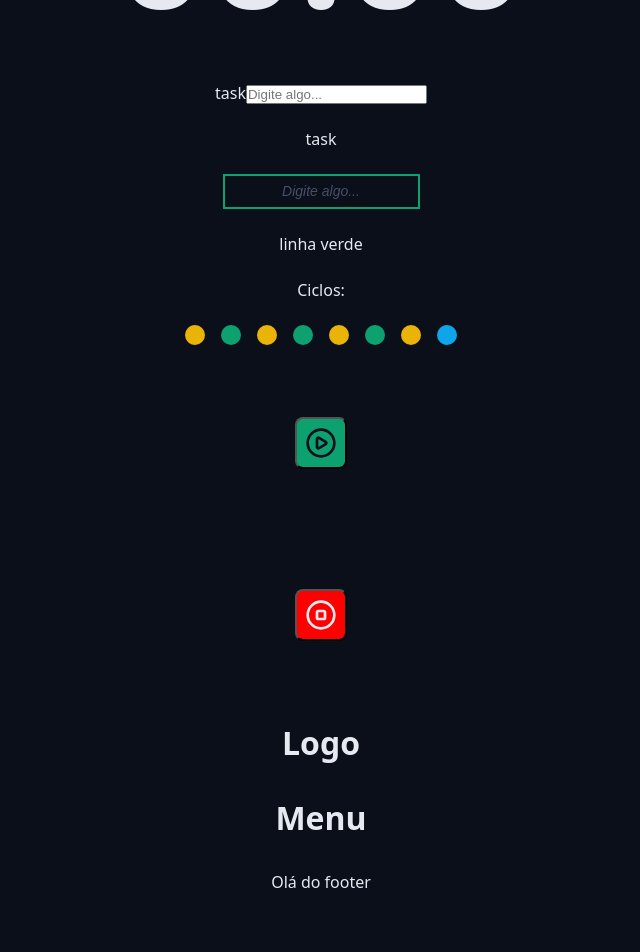
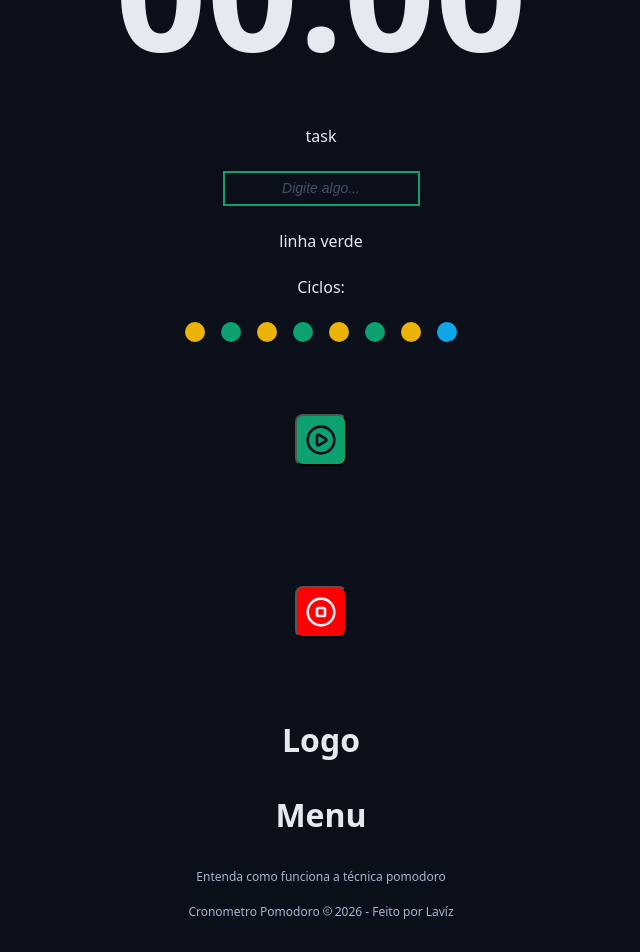
Before and after one commit to h3llsyn/Aulas-React, a React (Vite) app in the folder cronometro_pomodoro/: page / in a window 1280 px wide. Shown: the part 459-1411 px from the top of the page, without its empty margins (319-959 px from the left). Before the commit the page ends 1384 px from the top, so only its background shows below. Built offline with nearby package versions, Linux system fonts and the light colour scheme.

Commit message:
continuano

```diff
--- a/cronometro_pomodoro/src/App.tsx
+++ b/cronometro_pomodoro/src/App.tsx
@@ -15,6 +15,10 @@ import {Footer} from './components/Footer'
 export function App() {
   return (
     <>
+      <Heading>
+        Número: <span id='numero'>0</span>
+      </Heading>
+
       <Container>
         <Logo />
       </Container>
@@ -29,10 +33,6 @@ export function App() {
 
       <Container>
         <form className="form" action="">
-          <div>
-            <label htmlFor="task">task</label>
-            <input type="text" id="meuInput" placeholder='Digite algo...' />
-          </div>
           <div className="formRow">
             <Formulario labelText='task' id='meuInput' type='text' placeholder='Digite algo...'/>
           </div>
--- a/cronometro_pomodoro/src/components/Footer/index.tsx
+++ b/cronometro_pomodoro/src/components/Footer/index.tsx
@@ -1,9 +1,14 @@
 import style from './styles.module.css'
+import {Copyright} from 'lucide-react'
 
 export function Footer(){
     return(
         <>
-            <footer className={style.footer}>Olá do footer</footer>
+            <footer className={style.footer}>
+                <a href="">Entenda como funciona a técnica pomodoro</a>
+                <a href="">Cronometro Pomodoro<Copyright/>{new
+                Date().getFullYear()} - Feito por Lavíz</a>
+            </footer>
         </>
     )
 }
--- a/cronometro_pomodoro/src/components/Footer/styles.module.css
+++ b/cronometro_pomodoro/src/components/Footer/styles.module.css
@@ -1,5 +1,24 @@
 .footer{
     display: flex;
+    flex-direction: column;
     justify-content: center;
     align-items: center;
+    font-size: 1.2rem;
+    gap: 1.6rem;
 }
+
+.footer a{
+    color: var(--text-muted);
+    text-decoration: none;
+}
+
+.footer :hover{
+    color: var(--text-default);
+    text-decoration: underline;
+}
+
+.footer svg{
+    height: 1.5rem;
+    width: 1.5rem;
+    padding-top: 0.5rem;
+}
```
